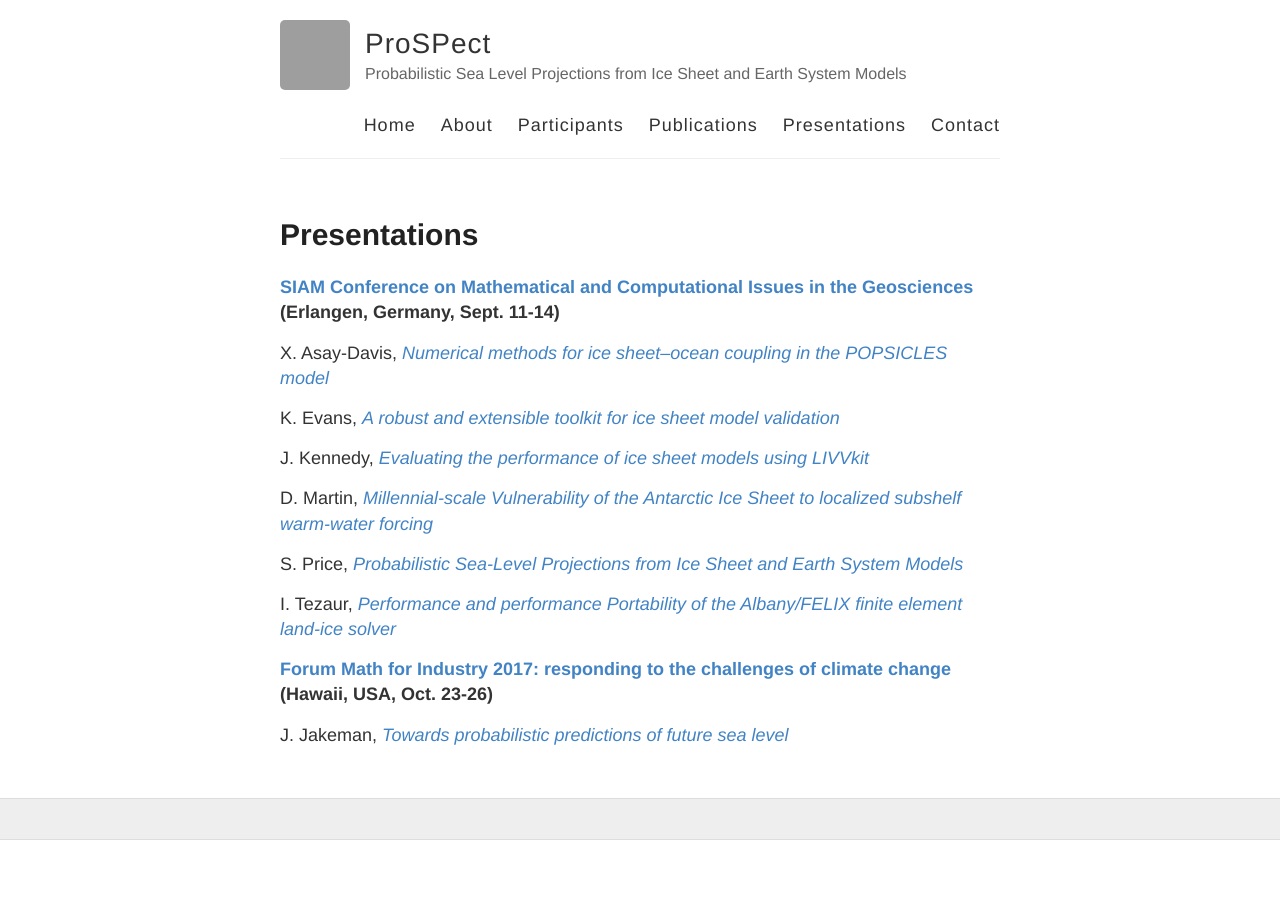
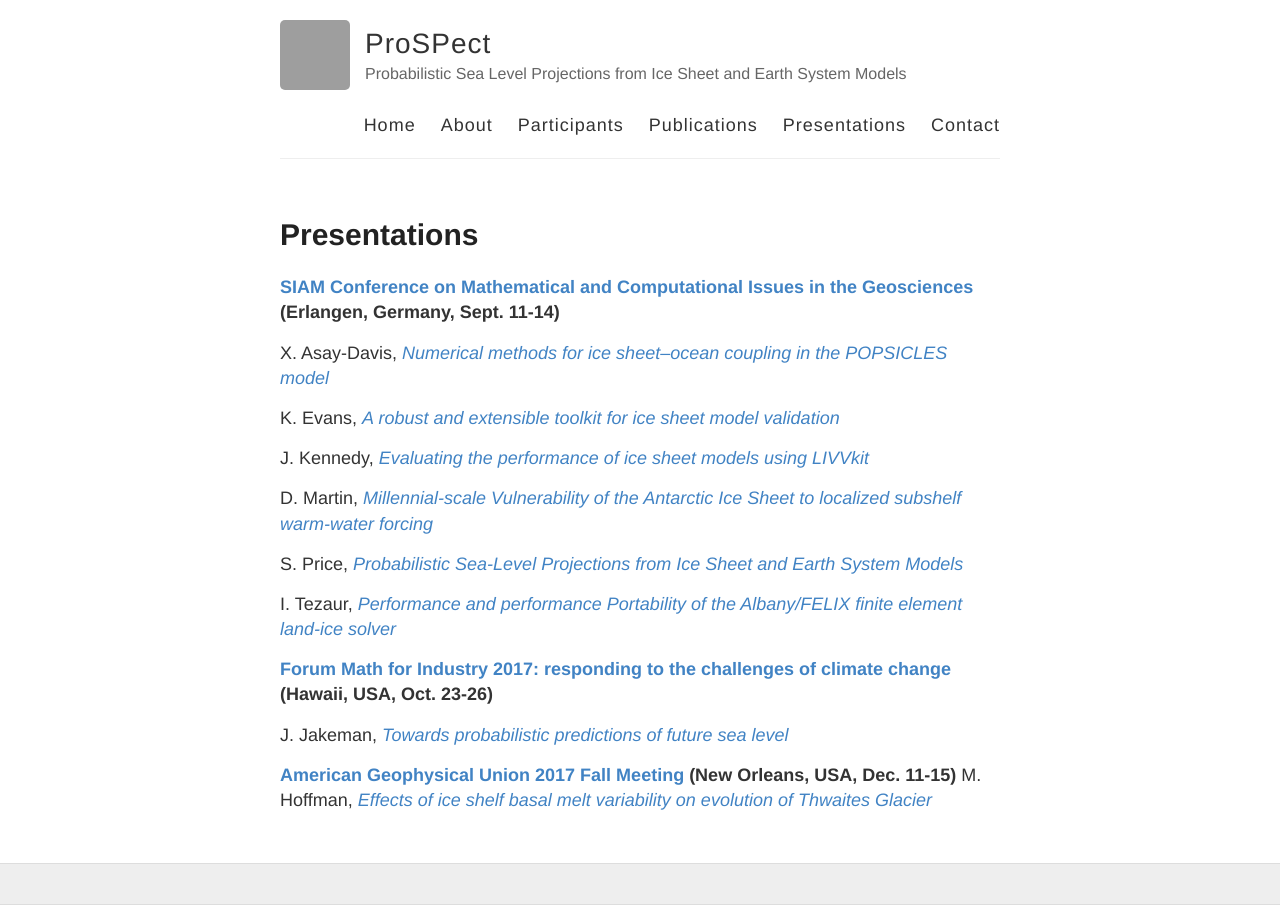
Before and after one commit to SLE-E3SM/SLE-E3SM.github.io, a Jekyll site: the page built from presentations.md, in a window 1280 px wide. Built offline with Jekyll 4.4.1, drawn with Linux system fonts in a browser that asks for light colours; grey boxes are pictures that could not be loaded.

Commit message:
Update presentations for AGU 2017 meeting

```diff
--- a/presentations.md
+++ b/presentations.md
@@ -21,3 +21,7 @@ I. Tezaur, [*Performance and performance Portability of the Albany/FELIX finite
 **[Forum Math for Industry 2017: responding to the challenges of climate change](http://apcmfi.org/fmfi2017/) (Hawaii, USA, Oct. 23-26)**
 
 J. Jakeman, [*Towards probabilistic predictions of future sea level*](https://drive.google.com/open?id=0B6Ue2j2To9fQMXNmSG8zd0p0eEk)
+
+
+**[American Geophysical Union 2017 Fall Meeting](https://fallmeeting.agu.org/2017/) (New Orleans, USA, Dec. 11-15)**
+M. Hoffman, [*Effects of ice shelf basal melt variability on evolution of Thwaites Glacier*](https://drive.google.com/open?id=1snuh3_KPUaLIM6QzkAC1TiSExvVj--xG)
```
